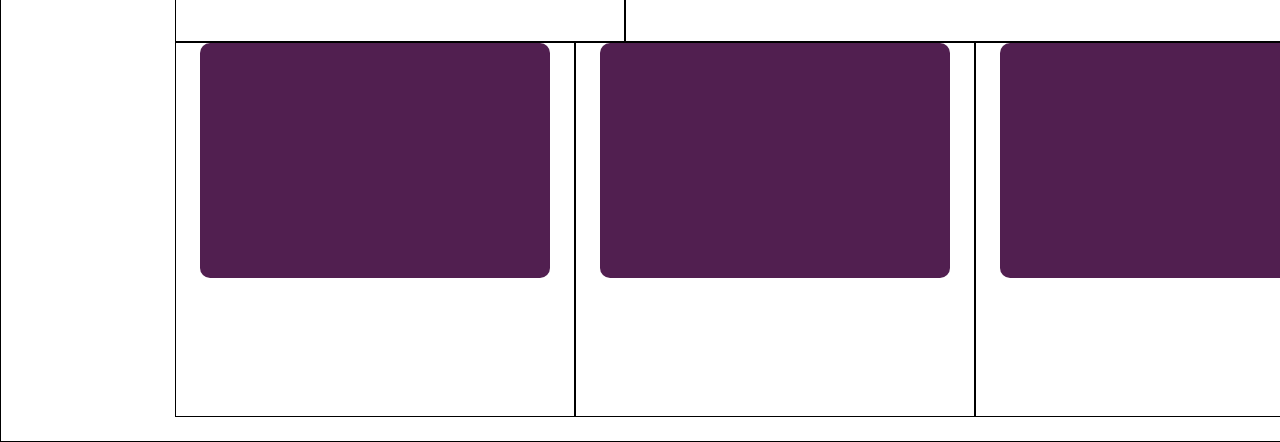
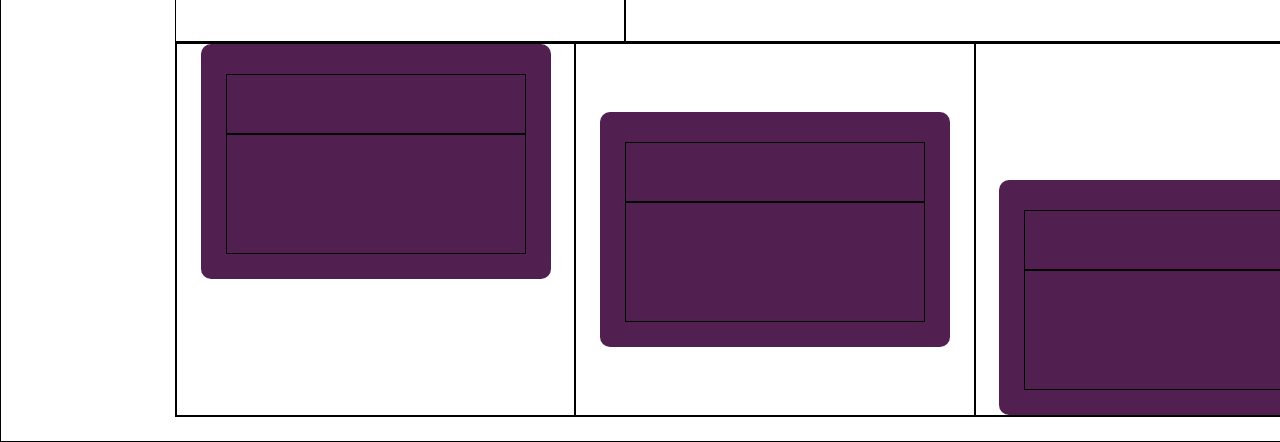
Before and after one commit to metallicatzach/social-proof-section, a plain HTML site: page social-proof-section-master/index.html in a window 1280 px wide. Shown: the part 358-800 px from the top of the page. Drawn offline with Linux system fonts and the light colour scheme.

Commit message:
bottom text

```diff
--- a/social-proof-section-master/index.html
+++ b/social-proof-section-master/index.html
@@ -67,16 +67,30 @@
         </div>
         </div>
         <div class="bottom_container">
-            <div class="big_box">
-                <div class="purple_box"></div>
+            <div class="big_box1">
+                <div class="purple_box">
+                    <div class="inside_purple">
+                        <div class="content_top"></div>
+                        <div class="info_bottom"></div>
+                    </div>
+                </div>
             </div>
-            <div class="big_box">
-                <div class="purple_box"></div>
+            <div class="big_box2">
+                <div class="purple_box">
+                    <div class="inside_purple">
+                        <div class="content_top"></div>
+                        <div class="info_bottom"></div>
+                    </div>
+                </div>
             </div>
-            <div class="big_box">
-                <div class="purple_box"></div>
+            <div class="big_box3">
+                <div class="purple_box">
+                    <div class="inside_purple">
+                        <div class="content_top"></div>
+                        <div class="info_bottom"></div>
+                    </div>
+                </div>
             </div>
-        </div>
     </div>
 </body>
 </html>
--- a/social-proof-section-master/style.css
+++ b/social-proof-section-master/style.css
@@ -5,7 +5,6 @@
     font-family: 'League Spartan', sans-serif;
 }
 body {
-
     overflow: scroll;
     width:1440px;
     height:800px;
@@ -124,19 +123,52 @@ body {
     flex-direction: row;
     width:1200px;
     height:375px;
-
+    border:1px solid;
 }
-.big_box {
-
+.big_box1 {
     display:flex;
     justify-content: center;
+    border:1px solid;
     height:100%;
-    width:33.33%;
+    width:400px;
+}
+.big_box2 {
+    display:flex;
+    justify-content: center;
+    align-items: center;
     border:1px solid;
+    height:100%;
+    width:400px;
+}
+.big_box3 {
+    display:flex;
+    justify-content: center;
+    align-items: flex-end;
+    border:1px solid;
+    height:100%;
+    width:400px;
 }
 .purple_box {
-    border-radius: 10px ;
+    display:flex;
+    justify-content: center;
+    align-items: center;
+    border-radius:10px;
     width:350px;
     height:235px;
     background-color: #511F50;
 }
+.inside_purple {
+    width:300px;
+    height:175px;
+}
+.content_top {
+    border:1px solid;
+    height:60px;
+    width:100%;
+
+}
+.info_bottom {
+    border:1px solid;
+    height:120px;
+    width:100%;
+}
```
